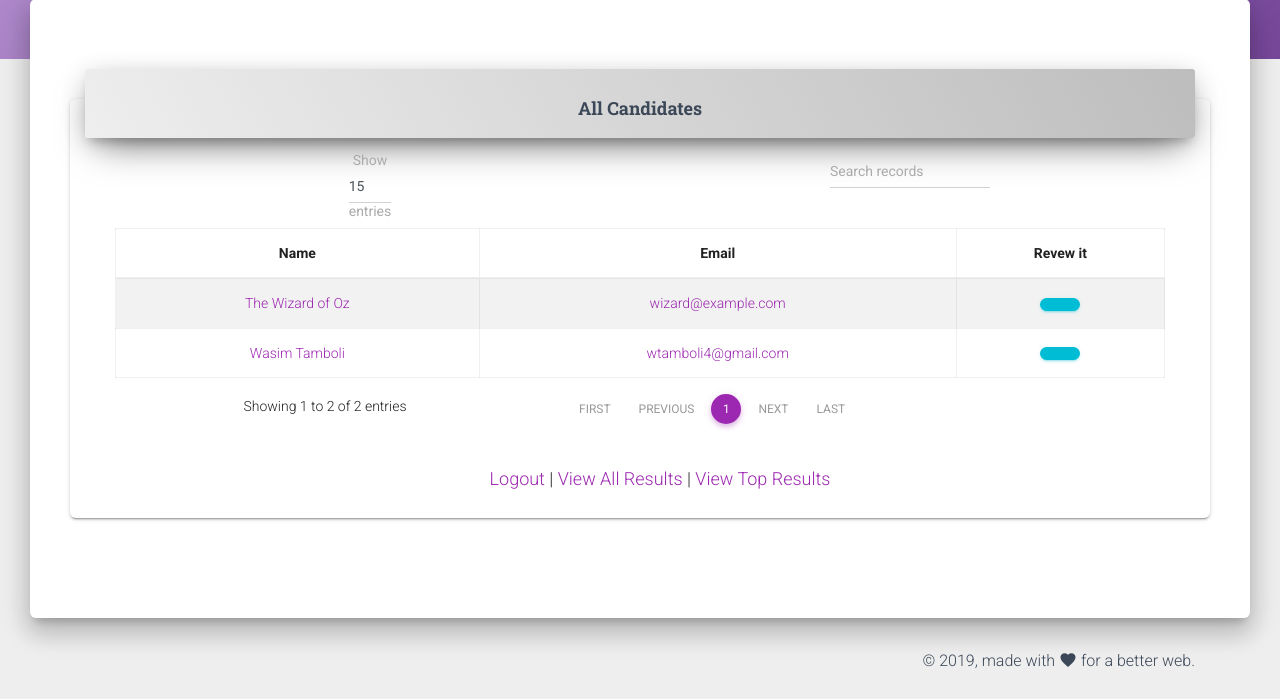
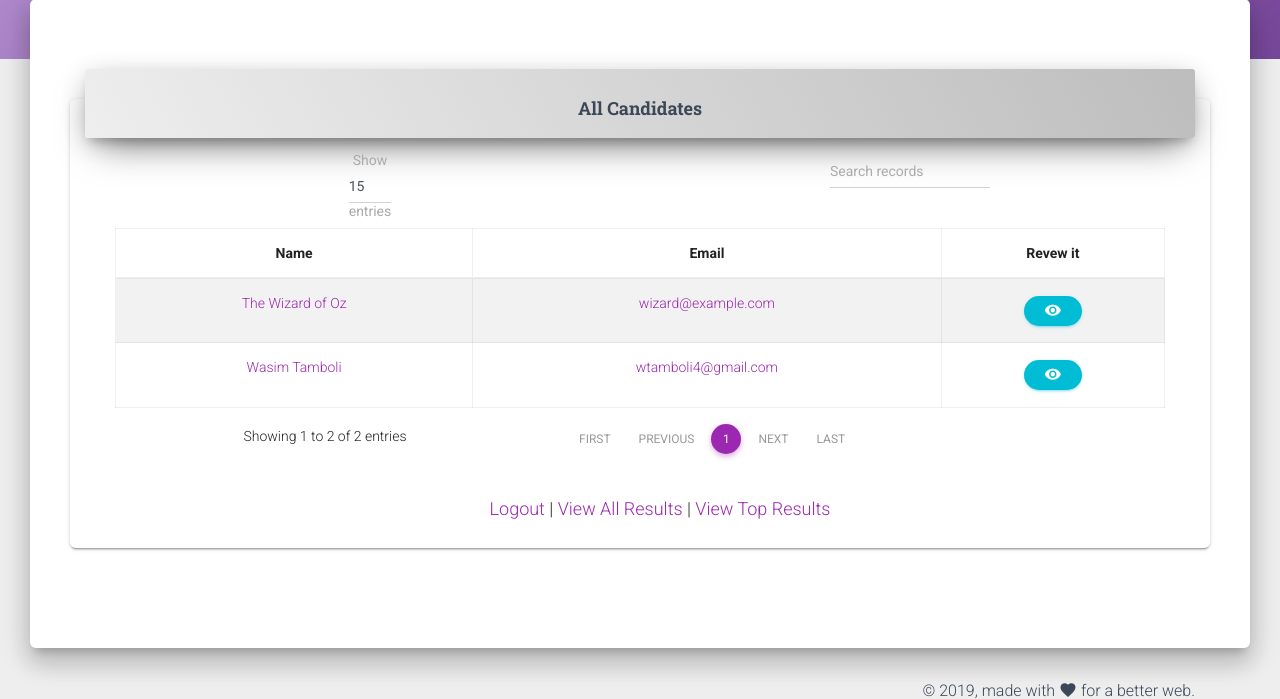
Before and after one commit to wasi-m/Candidate-Evaluation, a Django app: page /user/dashboard/ in a window 1280 px wide. Shown: the part 321-1020 px from the top of the page. Run offline with Django 3.2, Linux system fonts and the light colour scheme; a user stored in the database is signed in; data comes from the database, SQL or seed files in the repository; some libraries are stand-ins or nearby versions.

Commit message:
Final fix for icons and favicon

```diff
--- a/templates/allresults.html
+++ b/templates/allresults.html
@@ -52,7 +52,7 @@
                                             <a class="btn btn-round btn-info btn-icon btn-icon btn-sm download"
                                             href="{% url 'users:results' candidate.contact_id.email %}"
                                             style="align-content: center">
-                                            <i class="now-ui-icons arrows-1_cloud-download-93"></i></a>
+                                            <i class="material-icons">remove_red_eye</i></a>
                                         </td>
                                     </tr>
                                 {% endfor %}
--- a/templates/dashboard.html
+++ b/templates/dashboard.html
@@ -48,7 +48,7 @@
 				                            <a class="btn btn-round btn-info btn-icon btn-icon btn-sm download"
 				                            href="{% url 'users:evaluate' candidate.email %}"
 				                            style="align-content: center">
-				                            <i class="now-ui-icons arrows-1_cloud-download-93"></i></a>
+				                            <i class="material-icons">remove_red_eye</i></a>
 				                        </td>
 				                    </tr>
 				                {% endfor %}
```
